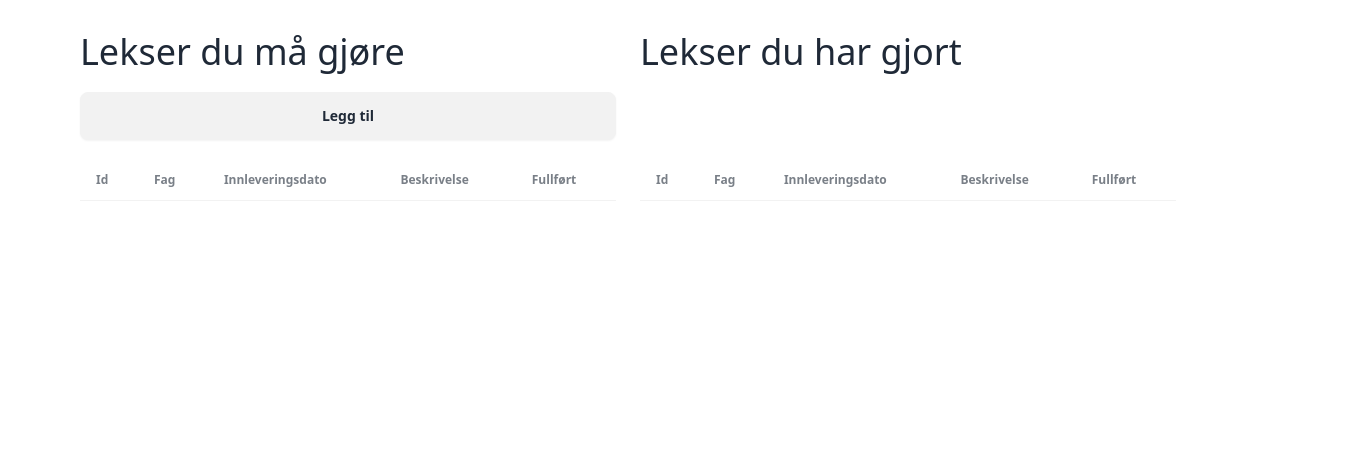
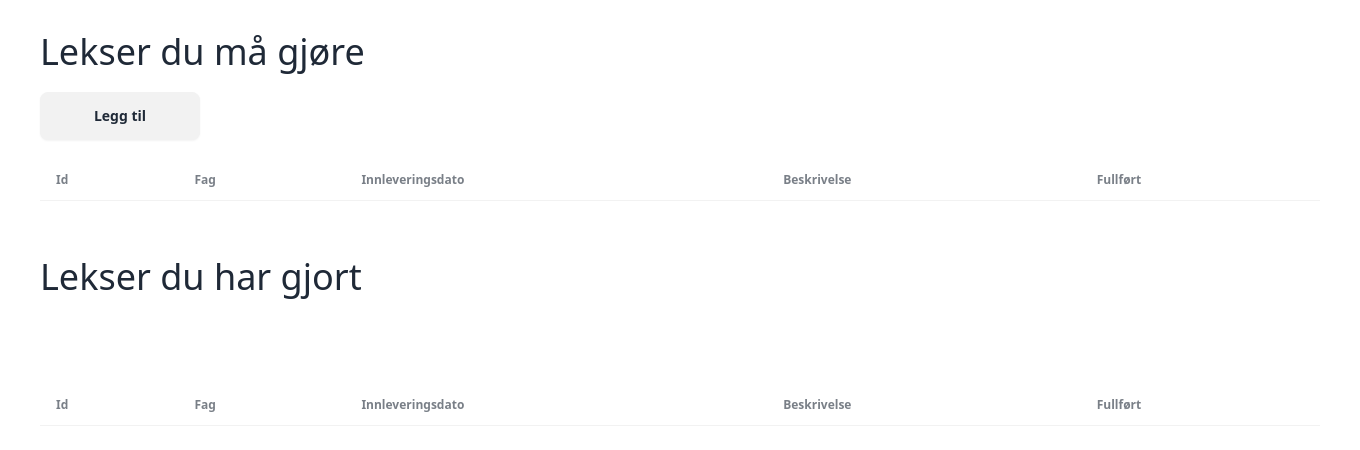
Before and after one commit to Olahben/Leksehjelp, an Angular app: page / in a window 1280 px wide. Shown: the top 450 px of the page, 1360 px wide, since content can reach past the window. Built offline with nearby package versions, Linux system fonts and the light colour scheme.

Commit message:
Fix size of elements

```diff
--- a/src/app/app.component.html
+++ b/src/app/app.component.html
@@ -1,4 +1,4 @@
-<div class="mx-20 flex w-full h-full justify-start gap-6">
-  <app-homework-to-do class="" style="width: calc(50% - 104px);"></app-homework-to-do>
-  <app-homework-done style="width: calc(50% - 104px);"></app-homework-done>
+<div class=" flex w-full h-full justify- justify-center gap-6 flex-col">
+  <app-homework-to-do class="w-full mx-10"></app-homework-to-do>
+  <app-homework-done class="w-full mx-10"></app-homework-done>
 </div>
--- a/src/app/homework-to-do/homework-to-do.component.html
+++ b/src/app/homework-to-do/homework-to-do.component.html
@@ -1,6 +1,6 @@
 <div class="mt-8 w-full flex justify-start flex-col gap-5">
     <h1 class="text-4xl font-medium">Lekser du må gjøre</h1>
-    <button (click)="ShowModal()" class="btn">Legg til</button>
+    <button (click)="ShowModal()" class="btn max-w-40">Legg til</button>
     <table class="table">
         <thead>
             <tr>
```
